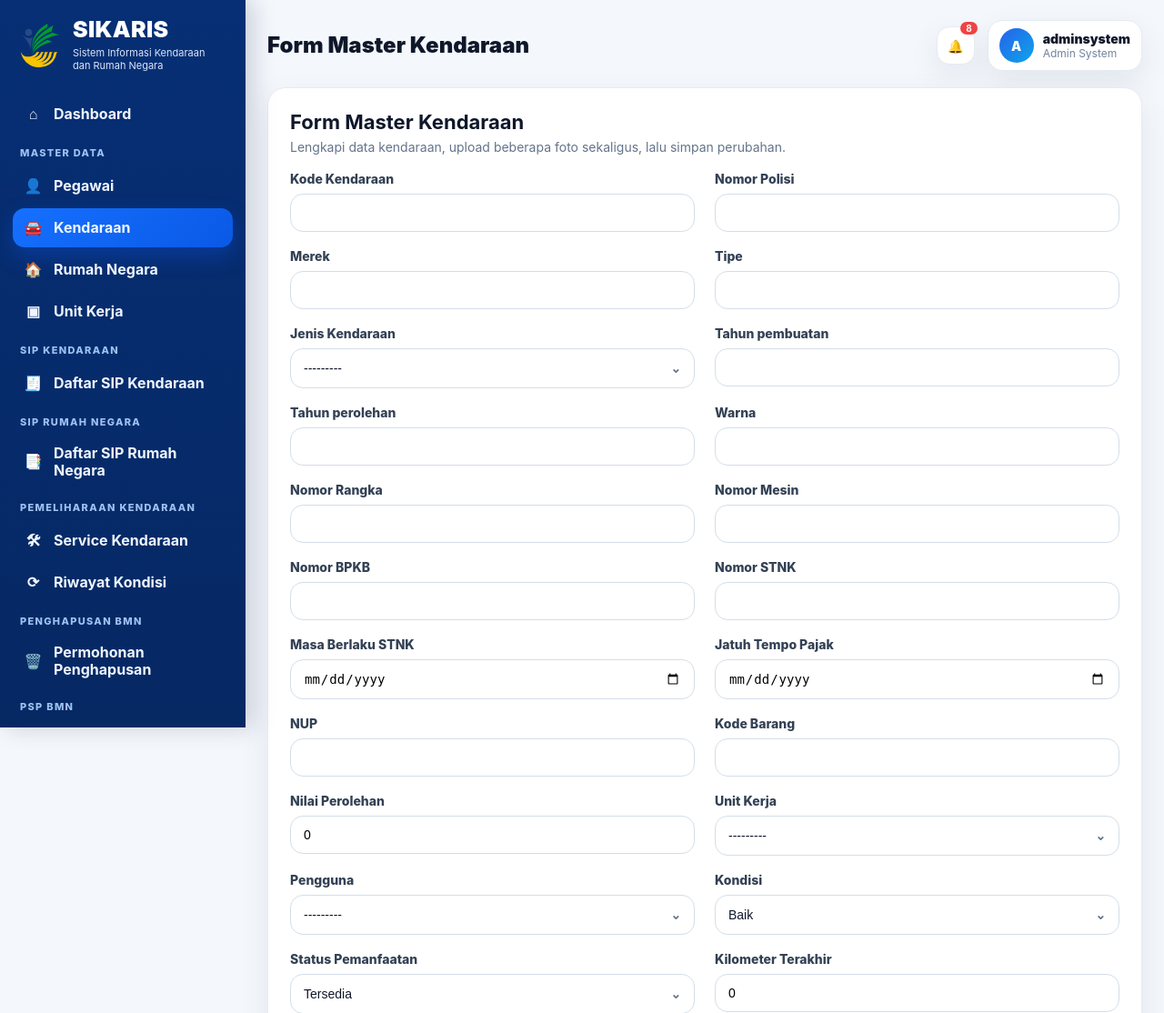
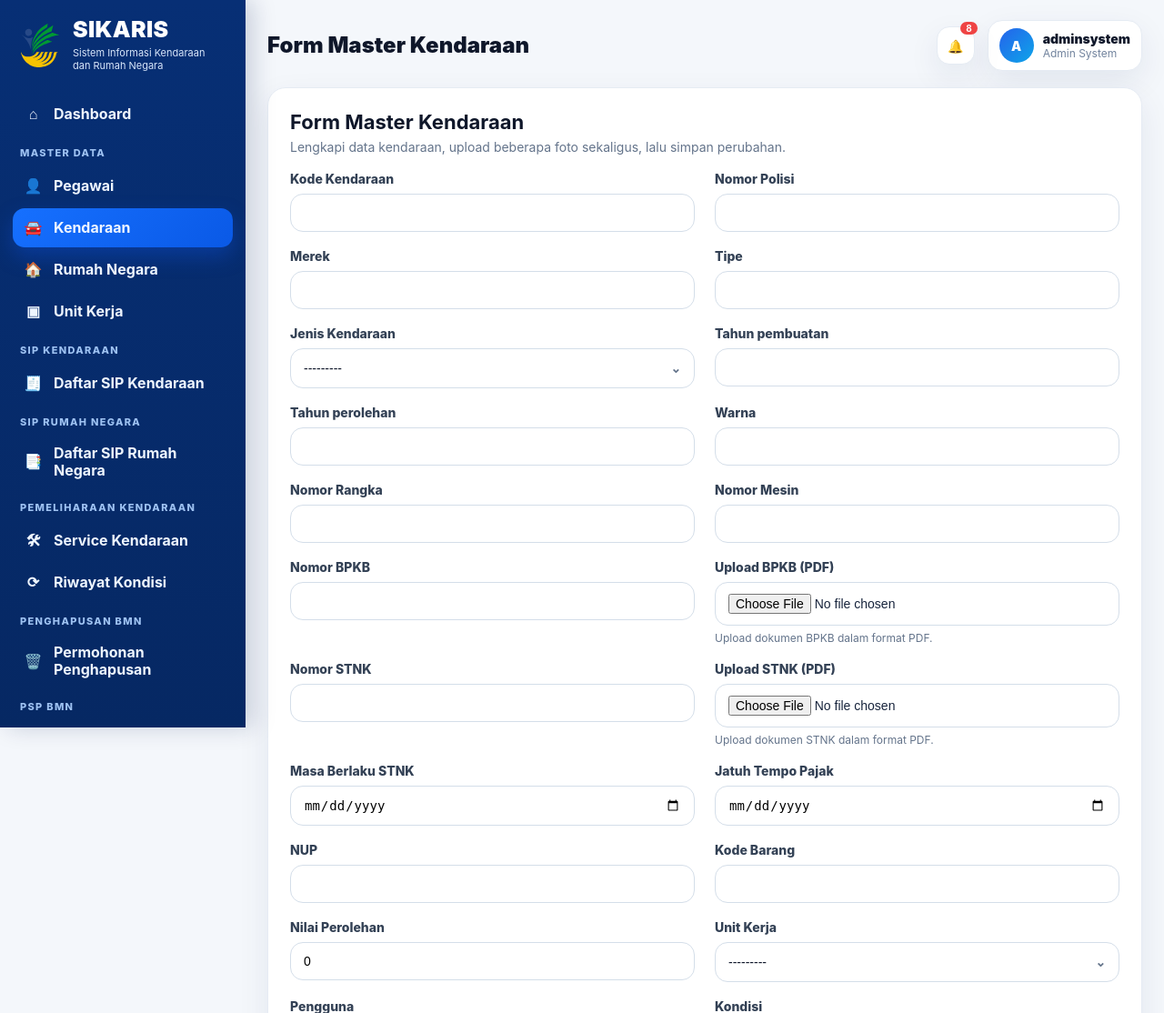
Before and after one commit to riswanto84/sikaris, a Django app: page /master/kendaraan/tambah/ in a window 1280 px wide. Shown: the top 1114 px of the page at 91% size. Run offline with Django 4.2, Linux system fonts and the light colour scheme; a user stored in the database is signed in; data comes from the database, SQL or seed files in the repository; both versions use the stored data as it was after the commit.

Commit message:
12062026 15.00

```diff
--- a/master/forms.py
+++ b/master/forms.py
@@ -20,6 +20,27 @@ class MultipleImageField(forms.FileField):
 
 
 class BootstrapModelForm(forms.ModelForm):
+    def _validate_pdf_file(self, uploaded_file, field_label):
+        if not uploaded_file:
+            return uploaded_file
+
+        filename = (uploaded_file.name or '').lower()
+        content_type = getattr(uploaded_file, 'content_type', '')
+
+        if not filename.endswith('.pdf'):
+            raise forms.ValidationError(f'{field_label} harus berformat PDF.')
+
+        if content_type and content_type not in ['application/pdf', 'application/x-pdf', 'application/octet-stream']:
+            raise forms.ValidationError(f'{field_label} harus berformat PDF.')
+
+        return uploaded_file
+
+    def clean_dokumen_stnk(self):
+        return self._validate_pdf_file(self.cleaned_data.get('dokumen_stnk'), 'Dokumen STNK')
+
+    def clean_dokumen_bpkb(self):
+        return self._validate_pdf_file(self.cleaned_data.get('dokumen_bpkb'), 'Dokumen BPKB')
+
     def __init__(self, *args, **kwargs):
         self.user = kwargs.pop('user', None)
         super().__init__(*args, **kwargs)
@@ -76,6 +97,26 @@ class KendaraanForm(BootstrapModelForm):
         )
     )
 
+    dokumen_stnk = forms.FileField(
+        required=False,
+        label='Upload STNK (PDF)',
+        widget=forms.ClearableFileInput(attrs={
+            'accept': 'application/pdf,.pdf',
+            'class': 'form-control'
+        }),
+        help_text='Upload dokumen STNK dalam format PDF.'
+    )
+
+    dokumen_bpkb = forms.FileField(
+        required=False,
+        label='Upload BPKB (PDF)',
+        widget=forms.ClearableFileInput(attrs={
+            'accept': 'application/pdf,.pdf',
+            'class': 'form-control'
+        }),
+        help_text='Upload dokumen BPKB dalam format PDF.'
+    )
+
     foto_kendaraan = MultipleImageField(
         required=False,
         label='Upload Foto Kendaraan',
@@ -98,6 +139,8 @@ class KendaraanForm(BootstrapModelForm):
             'nomor_mesin': 'Nomor Mesin',
             'nomor_bpkb': 'Nomor BPKB',
             'nomor_stnk': 'Nomor STNK',
+            'dokumen_stnk': 'Dokumen STNK (PDF)',
+            'dokumen_bpkb': 'Dokumen BPKB (PDF)',
             'masa_berlaku_stnk': 'Masa Berlaku STNK',
             'jatuh_tempo_pajak': 'Jatuh Tempo Pajak',
             'nup': 'NUP',
@@ -121,8 +164,38 @@ class KendaraanForm(BootstrapModelForm):
             }),
         }
 
+    def _validate_pdf_file(self, uploaded_file, field_label):
+        if not uploaded_file:
+            return uploaded_file
+
+        filename = (uploaded_file.name or '').lower()
+        content_type = getattr(uploaded_file, 'content_type', '')
+
+        if not filename.endswith('.pdf'):
+            raise forms.ValidationError(f'{field_label} harus berformat PDF.')
+
+        if content_type and content_type not in ['application/pdf', 'application/x-pdf', 'application/octet-stream']:
+            raise forms.ValidationError(f'{field_label} harus berformat PDF.')
+
+        return uploaded_file
+
+    def clean_dokumen_stnk(self):
+        return self._validate_pdf_file(self.cleaned_data.get('dokumen_stnk'), 'Dokumen STNK')
+
+    def clean_dokumen_bpkb(self):
+        return self._validate_pdf_file(self.cleaned_data.get('dokumen_bpkb'), 'Dokumen BPKB')
+
     def __init__(self, *args, **kwargs):
         super().__init__(*args, **kwargs)
+
+        self.order_fields([
+            'kode_kendaraan', 'nomor_polisi', 'merek', 'tipe', 'jenis_kendaraan',
+            'tahun_pembuatan', 'tahun_perolehan', 'warna', 'nomor_rangka', 'nomor_mesin',
+            'nomor_bpkb', 'dokumen_bpkb', 'nomor_stnk', 'dokumen_stnk',
+            'masa_berlaku_stnk', 'jatuh_tempo_pajak', 'nup', 'kode_barang',
+            'nilai_perolehan', 'unit_kerja', 'pengguna', 'kondisi', 'status_pemanfaatan',
+            'kilometer_terakhir', 'foto_kendaraan'
+        ])
 
         if self.instance and self.instance.pk:
             if self.instance.masa_berlaku_stnk:
--- a/master/models.py
+++ b/master/models.py
@@ -56,6 +56,8 @@ class Kendaraan(TimeStampedModel):
     status_pemanfaatan = models.CharField(max_length=30, choices=STATUS_PEMANFAATAN_KENDARAAN, default='TERSEDIA')
     kilometer_terakhir = models.PositiveIntegerField(default=0)
     foto = models.ImageField(upload_to='kendaraan/', blank=True, null=True)
+    dokumen_stnk = models.FileField(upload_to='kendaraan/dokumen/stnk/', blank=True, null=True)
+    dokumen_bpkb = models.FileField(upload_to='kendaraan/dokumen/bpkb/', blank=True, null=True)
     class Meta:
         ordering = ['nomor_polisi']
     def __str__(self): return f'{self.nomor_polisi} - {self.merek}'
--- a/static/css/app.css
+++ b/static/css/app.css
@@ -240,3 +240,9 @@ a{text-decoration:none;color:inherit}
   .sikaris-select-panel{position:fixed;left:18px;right:18px;top:auto;bottom:18px;max-height:70vh;}
   .sikaris-select-options{max-height:52vh;}
 }
+
+
+.document-card-grid{display:grid;grid-template-columns:repeat(auto-fit,minmax(240px,1fr));gap:14px;margin-top:12px}
+.document-card{border:1px solid #dbe5f0;background:#f8fbff;border-radius:16px;padding:14px;display:flex;flex-direction:column;gap:8px}
+.document-card strong{font-size:14px;color:#0f172a}
+.document-card span{font-size:12px;color:#64748b;word-break:break-all}
--- a/templates/master/kendaraan_form.html
+++ b/templates/master/kendaraan_form.html
@@ -71,6 +71,33 @@
     </div>
     {% endif %}
 
+    {% if object and object.dokumen_stnk or object.dokumen_bpkb %}
+    <div class="photo-section">
+      <div class="photo-section-header">
+        <div>
+          <h3>Dokumen Kendaraan Tersimpan</h3>
+          <p>STNK dan BPKB yang sudah diupload dapat dibuka dari sini.</p>
+        </div>
+      </div>
+      <div class="document-card-grid">
+        {% if object.dokumen_stnk %}
+        <div class="document-card">
+          <strong>STNK</strong>
+          <span>{{ object.dokumen_stnk.name }}</span>
+          <a class="btn btn-secondary" href="{{ object.dokumen_stnk.url }}" target="_blank" rel="noopener">Buka PDF</a>
+        </div>
+        {% endif %}
+        {% if object.dokumen_bpkb %}
+        <div class="document-card">
+          <strong>BPKB</strong>
+          <span>{{ object.dokumen_bpkb.name }}</span>
+          <a class="btn btn-secondary" href="{{ object.dokumen_bpkb.url }}" target="_blank" rel="noopener">Buka PDF</a>
+        </div>
+        {% endif %}
+      </div>
+    </div>
+    {% endif %}
+
     <div class="form-actions">
       <button class="btn btn-primary" type="submit">Simpan</button>
       <a class="btn btn-secondary" href="{% url 'master:kendaraan_list' %}">Kembali</a>
```
Also changed, not shown: core/detail.py (+20 -0 lines), templates/includes/generic_detail.html (+25 -0 lines), README_UPLOAD_STNK_BPKB.txt (added), db.sqlite3, master/migrations/0006_kendaraan_dokumen_stnk_bpkb.py (added), media/tanah_negara/sertifikat/Tangkapan_Layar_2026-06-12_pukul_14.26.53.png (deleted), 4 other files.
